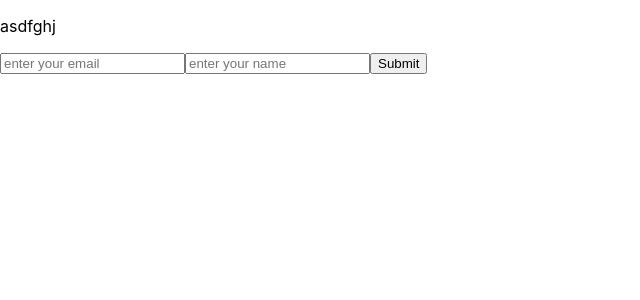
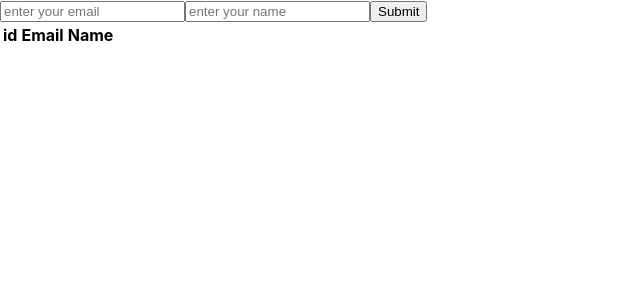
Before and after one commit to SureshRajpoot143/React, a React (Create React App) app in the folder Ariel/ariel/: page / in a window 1280 px wide. Shown: the top 300 px of the page, without its empty margins (0-640 px from the left). Built offline with nearby package versions, Linux system fonts and the light colour scheme.

Commit message:
Add Table component to display user data and update Rbmi component to manage user state

```diff
--- a/Ariel/ariel/src/App.jsx
+++ b/Ariel/ariel/src/App.jsx
@@ -8,9 +8,10 @@ function App() {
 
   return (
     <div>
-      <Asdfg/>
+      {/* <Asdfg/> */}
 
       <Rbmi> </Rbmi>
+
 
     </div>
 
--- a/Ariel/ariel/src/Rbmi.jsx
+++ b/Ariel/ariel/src/Rbmi.jsx
@@ -1,8 +1,12 @@
 import { useState } from "react";
+import Table from './Table.jsx'
+
 
 
 function Rbmi() {
 
+
+   let[users,setUsers]=useState([])
    let[data,setData]=useState({"email":"","name":""})
    const inputchange=(e)=>{
     const {name,value}=e.target
@@ -11,8 +15,16 @@ function Rbmi() {
 }
 const handleSubmit=(e)=>{
     e.preventDefault()
-    alert([data.email,data.name])
-}
+    // alert([data.email,data.name])
+    let user={
+        id:Date.now(),
+        name:data.name,
+        email:data.email
+    }
+    setUsers([...users,user])
+    console.log(users)
+
+// }
 
 //    const{email,setEmail}=useState("")
 //       console.log(email);
@@ -103,7 +115,7 @@ const handleSubmit=(e)=>{
     // }
     // const Increase=()=>{
 
-        // }
+        }
     return (
 
         <>
@@ -166,7 +178,7 @@ const handleSubmit=(e)=>{
                     return <li key={key}>{key}: {value}</li>
                 })}
             </ul> */}
-
+        <Table users={users}> </Table>
 
         </>
 
--- /dev/null
+++ b/Ariel/ariel/src/Table.jsx
@@ -0,0 +1,29 @@
+function Table({users}){
+
+
+    return(
+        <div>
+            <table>
+                <thead>
+                 <th> id</th>
+                    <th> Email</th>
+                    <th> Name</th>
+                </thead>
+                <tbody>
+                    {users.map((user)=>(
+                        <tr key={user.id}>
+                            <td>={user.id}</td>
+                            <td>={user.email}</td>
+                               <td>={user.name}</td>
+
+                        </tr>
+
+                    )
+                    )}
+                </tbody>
+            </table>
+        </div>
+
+    );
+}
+export default Table;
```
